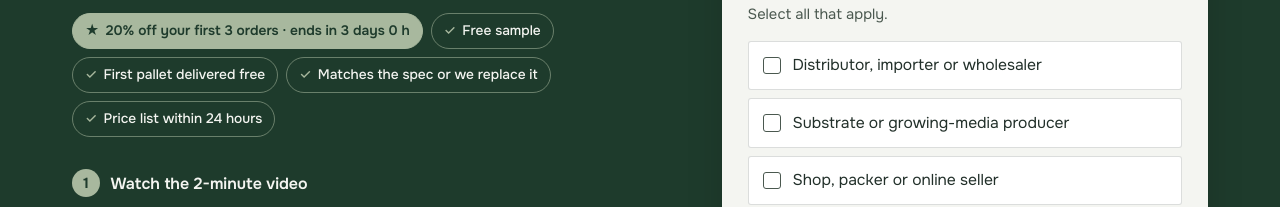
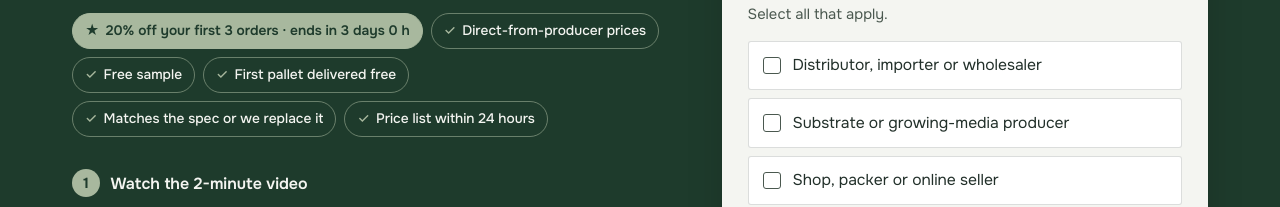
Before and after one commit to fitosauna/b2b.worming, a plain HTML site: page index.html in a window 1280 px wide. Shown: the part 481-688 px from the top of the page. Drawn offline with Linux system fonts and the light colour scheme.

Commit message:
Hero: add direct-from-producer prices label
Co-Authored-By: Claude Opus 5.5 <noreply@anthropic.com>
Claude-Session: https://claude.ai/code/session_01P849ph7E1yNLEZWMAp9iSL

```diff
--- a/index.html
+++ b/index.html
@@ -43,6 +43,7 @@
       <p class="lede">Worm humus (biohumus) from a family farm in Latvia, already supplied to 15 countries. We are looking for partners to sell it across Europe.</p>
       <ul class="chips" aria-label="Partner benefits">
         <li class="chip--offer" data-offer>20% off your first 3 orders · ends in <span data-countdown>3 days</span></li>
+        <li>Direct-from-producer prices</li>
         <li>Free sample</li>
         <li>First pallet delivered free</li>
         <li>Matches the spec or we replace it</li>
```
